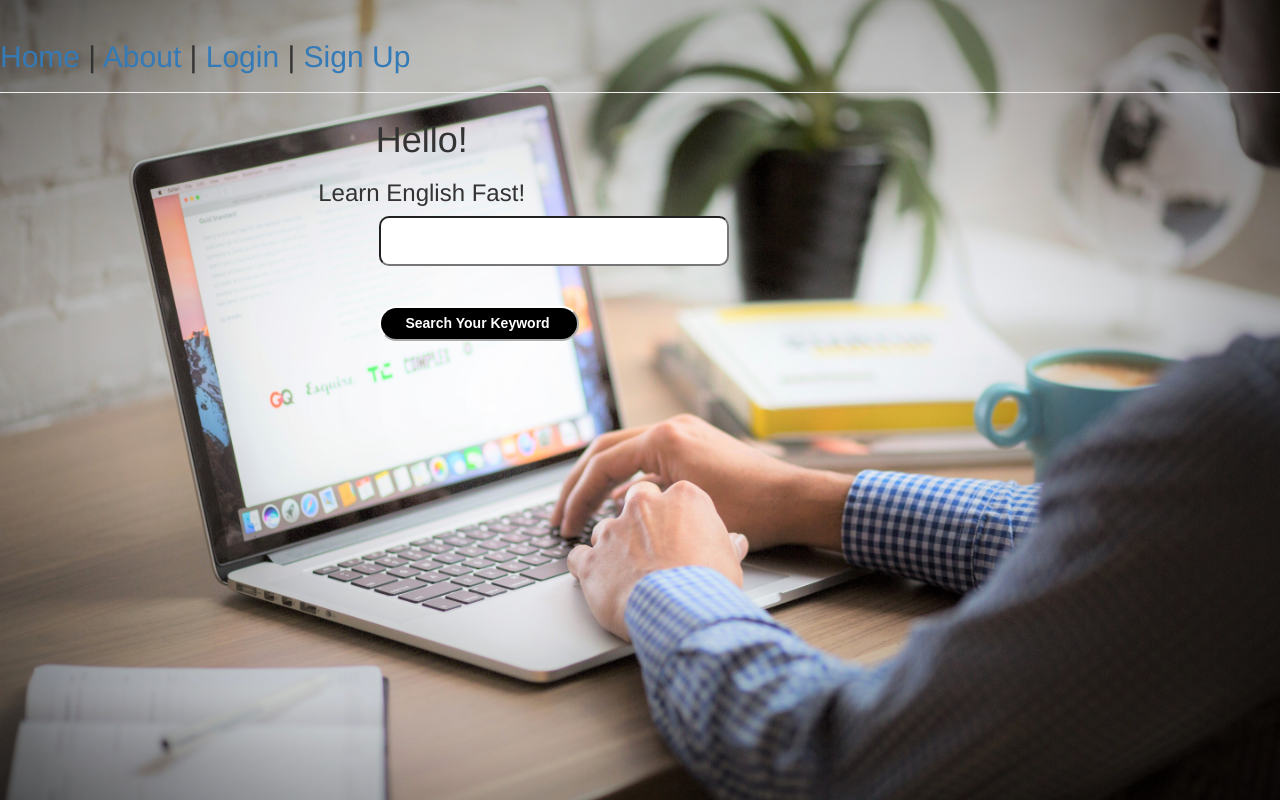
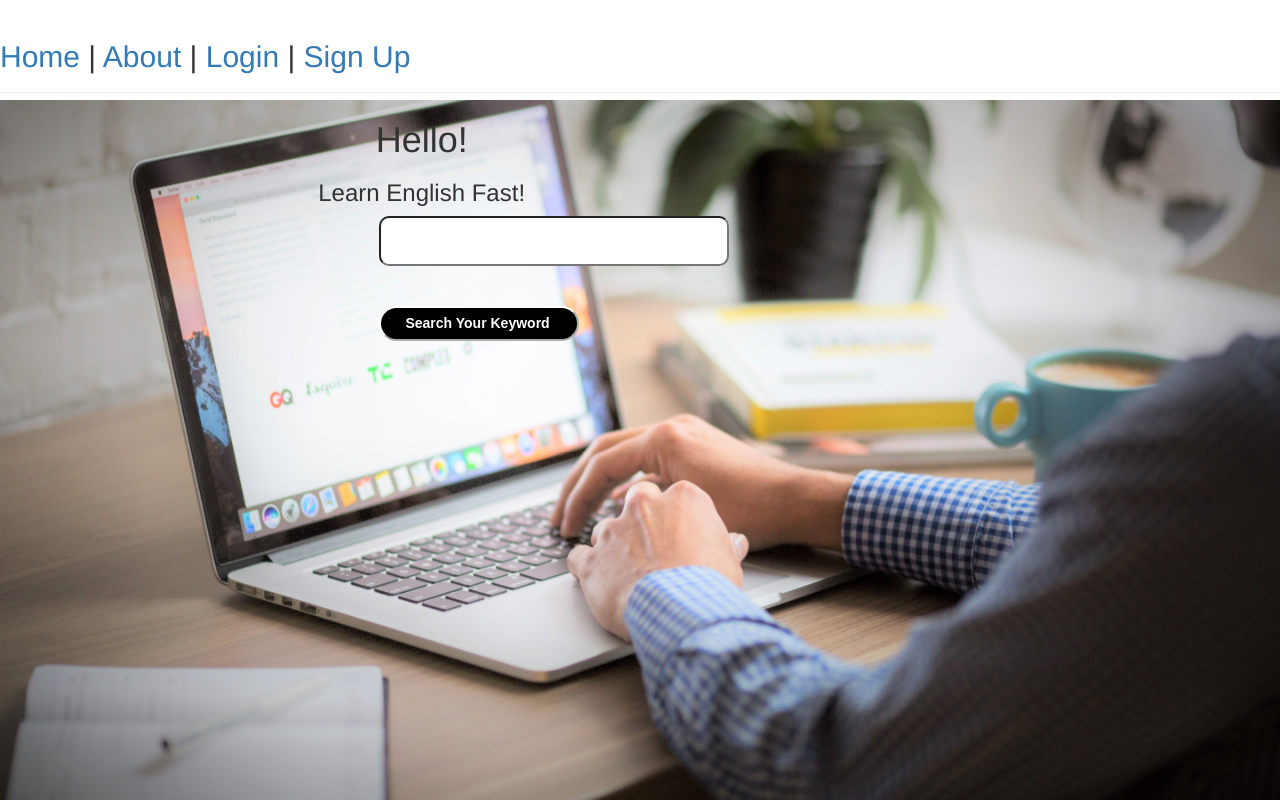
Before and after one commit to chrisdimaio/COMP-5280-Class-Project, a Django app: page /word_display/ in a window 1280 px wide. Run offline with Django 3.2, Linux system fonts and the light colour scheme; some libraries are stand-ins or nearby versions.

Commit message:
Moved background to content div

```diff
--- a/word_display/static/index.css
+++ b/word_display/static/index.css
@@ -1,12 +1,9 @@
-body{
+.div_content{
   background: url(images/background.jpg) no-repeat center center fixed;
   -webkit-background-size: cover;
   -moz-background-size: cover;
   -o-background-size: cover;
   background-size: cover;
-}
-
-.div_content{
   margin: auto;
   position: absolute;
   top: 100; left: 0; bottom: 0; right: 0;
```
